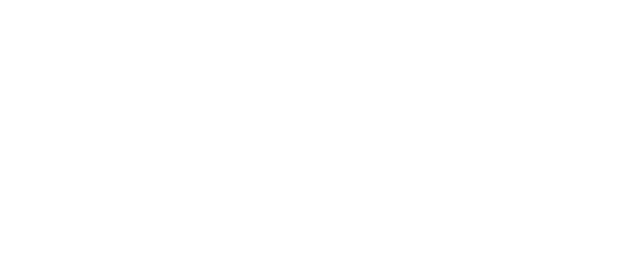
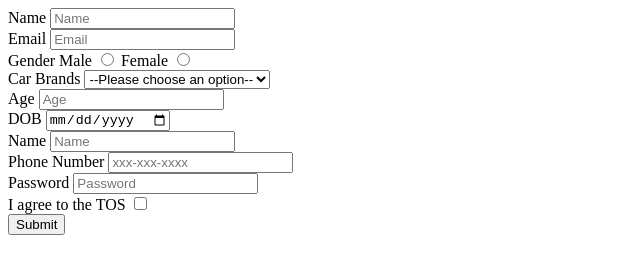
Before and after one commit to acciojob/signup-form-car-LakshitaTak, a website: page main.html in a window 1280 px wide. Shown: the whole page, without its empty margins (0-640 px from the left). Drawn offline with Linux system fonts and the light colour scheme.

Commit message:
created a submission

```diff
--- a/main.html
+++ b/main.html
@@ -8,6 +8,67 @@
 
 <body>
 	<!-- the entire body must be written by student -->
+	<form method="post">
+		<div>
+			<label for="name">Name</label>
+			<input type="text" id="name" placeholder="Name" required>
+		</div>
+
+		<div>
+			<label for="email">Email</label>
+			<input type="text" id="email" placeholder="Email" required>
+		</div>
+
+		<div>
+			<label for="gender">Gender</label>
+			<label for="gender_m">Male</label>
+			<input type="radio" id="gender_m" name="gender" required>
+			<label for="gender_f">Female</label>
+			<input type="radio" id="gender_f" name="gender" required>
+		</div>
+
+		<div>
+			<label for="cars">Car Brands</label>
+			<select id="cars">
+				<option value="disabled selector">--Please choose an option--</option>
+					<option>BMW</option>
+					<option>Audi</option>
+					<option>Mercedez</option>
+			</select>
+		</div>
+
+		<div>
+			<label for="age">Age</label>
+			<input type="number" id="age" placeholder="Age" required>
+		</div>
+
+		<div>
+			<label for="dob">DOB</label>
+			<input type="date" id="dob" required>
+		</div>
+
+		<div>
+			<label for="name">Name</label>
+			<input type="text" id="name" placeholder="Name" required>
+		</div>
+
+		<div>
+			<label for="tel">Phone Number</label>
+			<input type="number" id="tel" placeholder="xxx-xxx-xxxx" required>
+		</div>
+
+		<div>
+			<label for="password">Password</label>
+			<input type="password" id="password" placeholder="Password" required>
+		</div>
+
+		<div>
+			<label for="tos">I agree to the TOS</label>
+			<input type="checkbox" id="tos" required>
+		</div>
+
+		<button type="submit">Submit</button>
+	</form>
     <script type="text/javascript" src="./script.js">
 </script>
 
```
